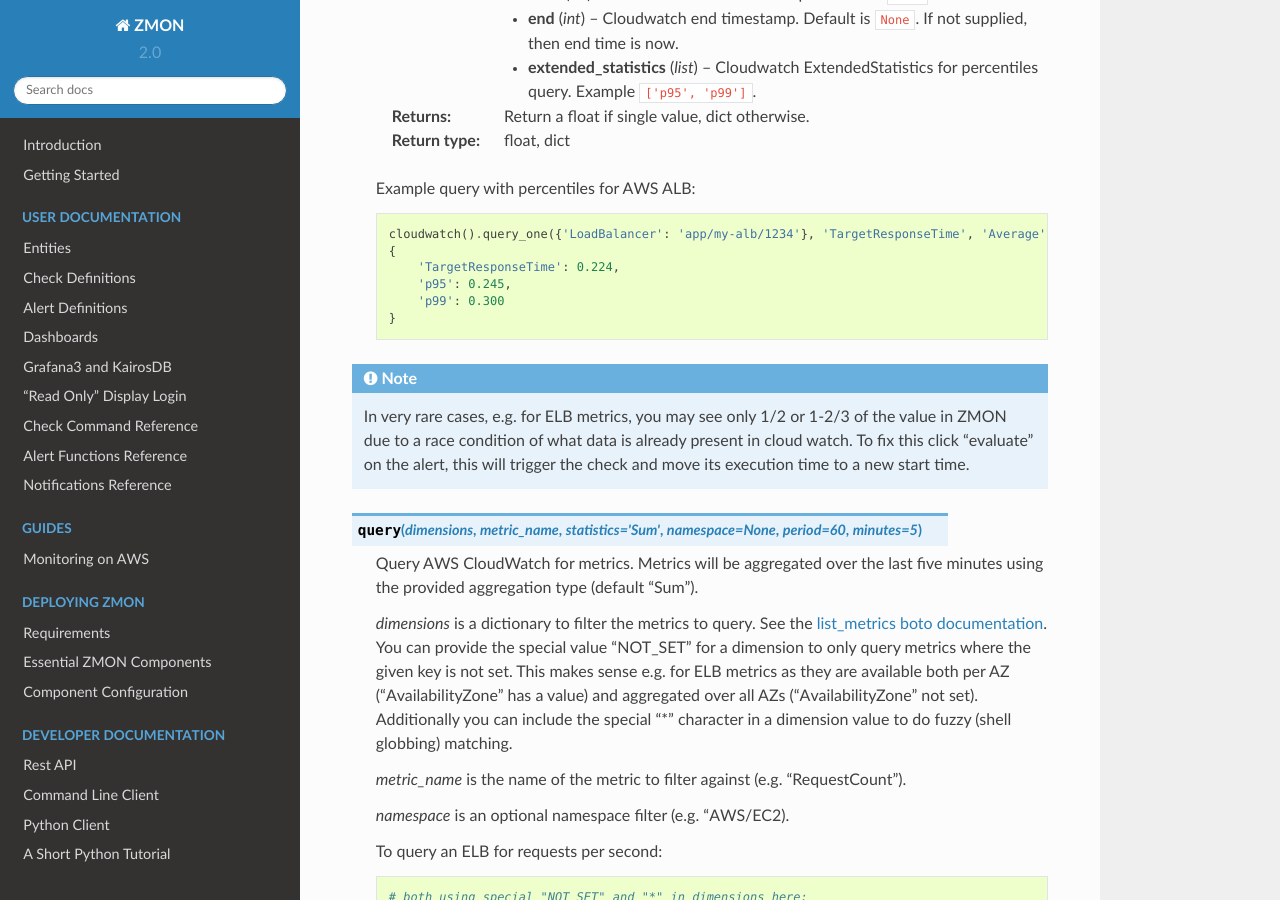
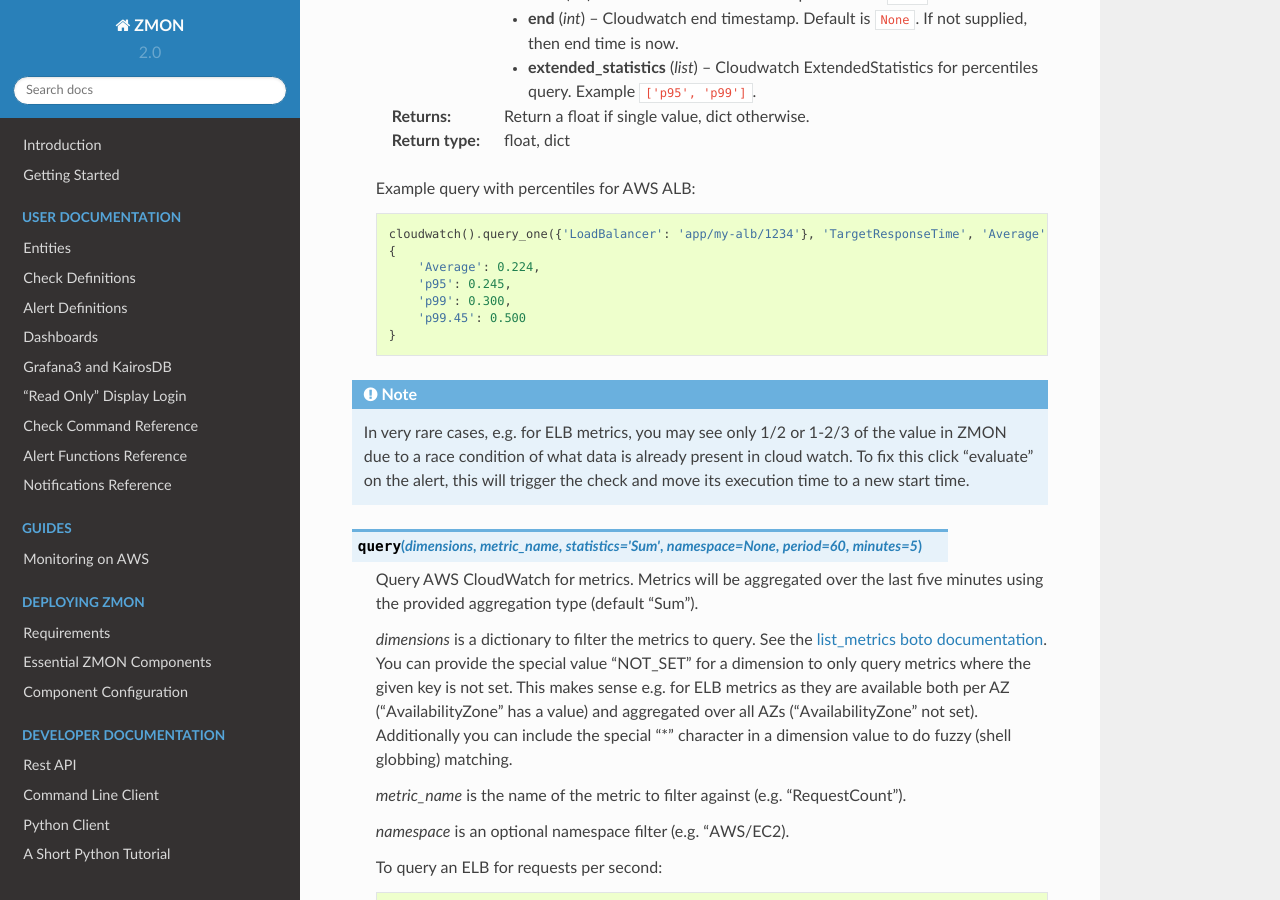
Before and after one commit to zalando-zmon/zmon-docs, a Sphinx documentation site: the page built from docs/user/check-ref/cloudwatch_wrapper.rst, in a window 1280 px wide and 900 px high, scrolled down 854 px. Built offline with Sphinx 7.4.7 and the Read the Docs theme 2.0.0, drawn with Linux system fonts in a browser that asks for light colours.

Commit message:
GH-74 Correct Cloudwatch check-command query_one example (#116)
* Statistic is returned in dict, not Metric
* Add some more examples for percentile extended statistics

```diff
--- a/docs/user/check-ref/cloudwatch_wrapper.rst
+++ b/docs/user/check-ref/cloudwatch_wrapper.rst
@@ -61,11 +61,12 @@ Methods of Cloudwatch
 
     .. code-block:: python
 
-        cloudwatch().query_one({'LoadBalancer': 'app/my-alb/1234'}, 'TargetResponseTime', 'Average', 'AWS/ApplicationELB', extended_statistics=['p95', 'p99'])
+        cloudwatch().query_one({'LoadBalancer': 'app/my-alb/1234'}, 'TargetResponseTime', 'Average', 'AWS/ApplicationELB', extended_statistics=['p95', 'p99', 'p99.45'])
         {
-            'TargetResponseTime': 0.224,
+            'Average': 0.224,
             'p95': 0.245,
-            'p99': 0.300
+            'p99': 0.300,
+            'p99.45': 0.500
         }
 
 .. note::
```
